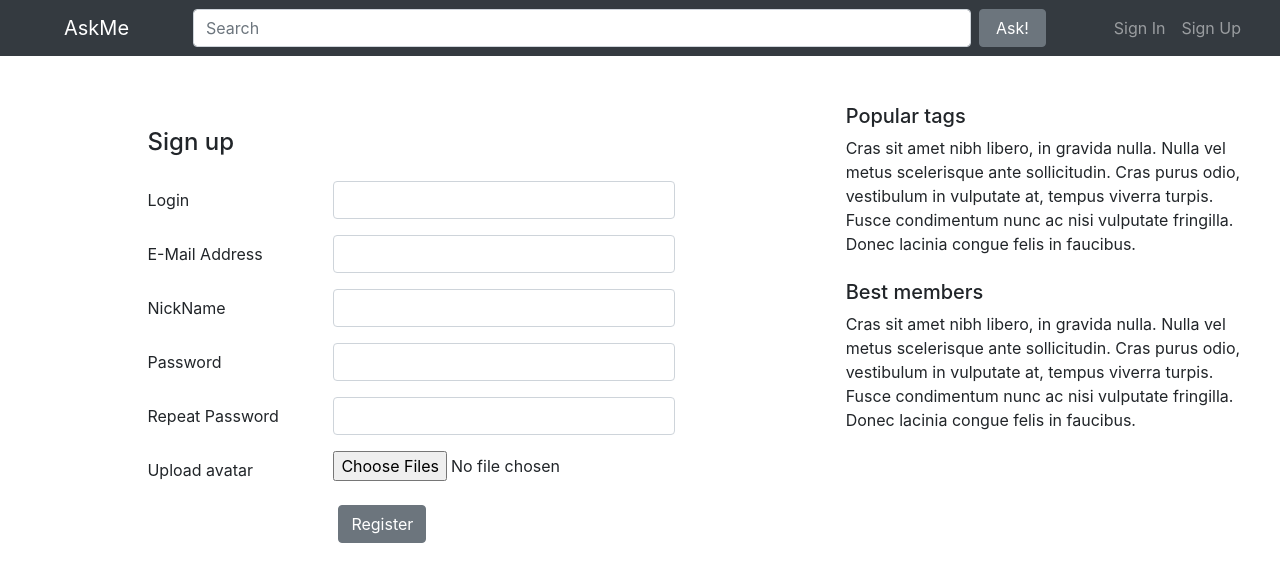
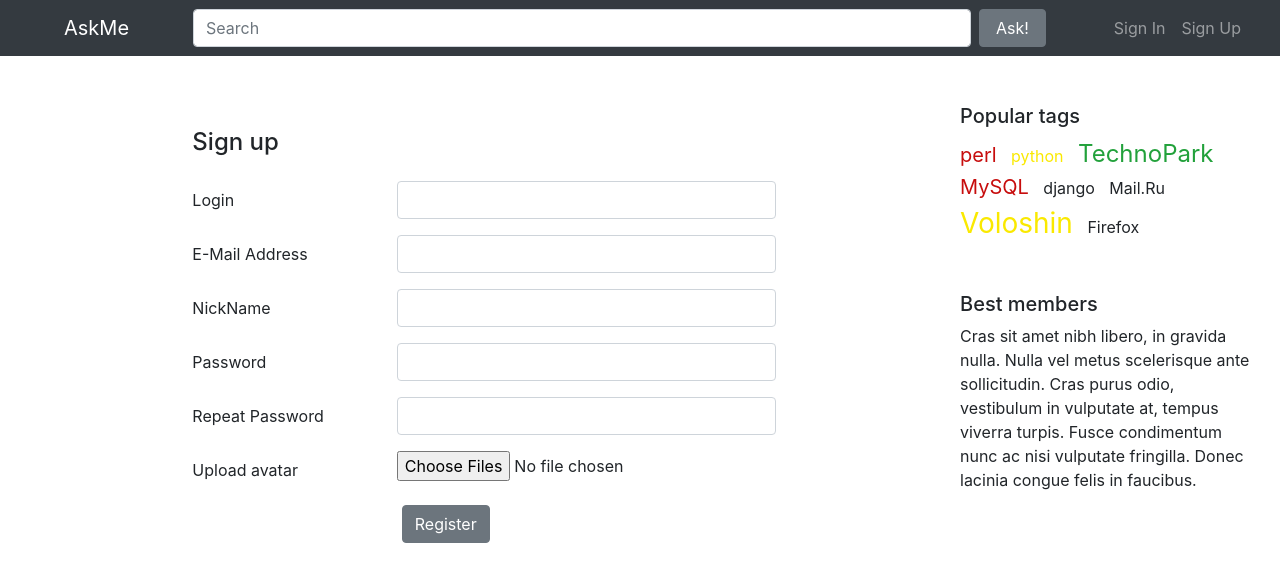
Before and after one commit to keithzetterstrom/AskMe, a Django app: page /AskMe/signup/ in a window 1280 px wide. Shown: the top 582 px of the page. Run offline with Django 3.2, Linux system fonts and the light colour scheme; some libraries are stand-ins or nearby versions.

Commit message:
Добавил тэги и зарефакторил код

```diff
--- a/static/css/tag_cloud.css
+++ b/static/css/tag_cloud.css
@@ -1,14 +1,25 @@
-.chip.chip-md {
-    height: 42px;
-    line-height: 42px;
-    border-radius: 21px;
-  }
-
-  .chip.chip-md .close {
-    height: 42px;
-    line-height: 42px;
-    border-radius: 21px;
-  }
-  .center {
-    text-align:center;
-  }
+.cloud {
+    display: inline;
+    list-style-type: none;
+    padding-inline-start: 0px;
+}
+.cloud li {
+    list-style: none;
+    display: inline;
+    padding-right: 10px;
+}
+.cloud li:nth-of-type(3n + 1) {
+    font-size: 1.25em;
+    color: #c70d0d;
+}
+.cloud li:nth-of-type(4n + 3) {
+    font-size: 1.5em;
+    color: #22a13b;
+}
+.cloud li:nth-of-type(5n - 3) {
+    font-size: 1.75em;
+    color: #fae900;
+}
+.cloud li:nth-of-type(6n - 4) {
+    font-size: 1em;
+}
--- a/templates/base_unauthorised.html
+++ b/templates/base_unauthorised.html
@@ -6,6 +6,7 @@
         <meta charset="utf-8">
         <title>AskMe project</title>
         <link rel="stylesheet" type="text/css" href="{% static '/css/bootstrap.min.css' %}">
+        <link rel="stylesheet" type="text/css" href="{% static '/css/tag_cloud.css' %}">
     </head>
 
     <body>
@@ -26,28 +27,31 @@
                 </li>
             </ul>
 	    </nav>
-
-	    <div class="row justify-content-end mt-5 mr-3">
-            <div class="col-sm-8 p-2 w-75 bd-highlight mt-5">
+        <div class="row mt-5 mx-3">
+            <div class="col-9 p-2 bd-highlight mt-5">
 		  	        {% block content %}
 		  	        {% endblock %}
             </div>
-	        <div class="col-sm-4 p-2 w-25 bd-highlight mt-5">
-	  	        <div class="media">
-		  	        <div class="media-body">
-			            <h5 class="mt-0">Popular tags</h5>
-                        Cras sit amet nibh libero, in gravida nulla. Nulla vel metus scelerisque ante sollicitudin. Cras purus odio, vestibulum in vulputate at, tempus viverra turpis. Fusce condimentum nunc ac nisi vulputate fringilla. Donec lacinia congue felis in faucibus.
-		  	        </div>
-		        </div>
-		        <div class="media mt-4">
+	        <div class="col-3 p-2 bd-highlight mt-5">
+                <h5 class="mt-0">Popular tags</h5>
+                <ul class="cloud">
+                    <li>perl</li>
+                    <li>python</li>
+                    <li>TechnoPark</li>
+                    <li>MySQL</li>
+                    <li>django</li>
+                    <li>Mail.Ru</li>
+                    <li>Voloshin</li>
+                    <li>Firefox</li>
+                </ul>
+		        <div class="media mt-5">
 		  	        <div class="media-body">
 			            <h5 class="mt-0">Best members</h5>
 			             Cras sit amet nibh libero, in gravida nulla. Nulla vel metus scelerisque ante sollicitudin. Cras purus odio, vestibulum in vulputate at, tempus viverra turpis. Fusce condimentum nunc ac nisi vulputate fringilla. Donec lacinia congue felis in faucibus.
 		  	        </div>
 		        </div>
 	        </div>
-	    </div>
-
+        </div>
         <script src="{% static '/js/jquery-3.4.1.slim.min.js' %}"></script>
         <script src="{% static '/js/bootstrap.bundle.min.js' %}"></script>
 
--- a/templates/signup.html
+++ b/templates/signup.html
@@ -1,40 +1,11 @@
 {% extends 'base_unauthorised.html' %}
 {% load static %}
 
-<link href="//maxcdn.bootstrapcdn.com/bootstrap/4.1.1/css/bootstrap.min.css" rel="stylesheet" id="bootstrap-css">
-<script src="//maxcdn.bootstrapcdn.com/bootstrap/4.1.1/js/bootstrap.min.js"></script>
-<script src="//cdnjs.cloudflare.com/ajax/libs/jquery/3.2.1/jquery.min.js"></script>
-<!------ Include the above in your HEAD tag ---------->
+{% block content %}
+    <div class="col-8 mx-auto">
+        <h4 class="my-4">Sign up</h4>
 
-<!doctype html>
-<html lang="en">
-<head>
-    <!-- Required meta tags -->
-    <meta charset="utf-8">
-    <meta name="viewport" content="width=device-width, initial-scale=1, shrink-to-fit=no">
-
-    <!-- Fonts -->
-    <link rel="dns-prefetch" href="https://fonts.gstatic.com">
-    <link href="https://fonts.googleapis.com/css?family=Raleway:300,400,600" rel="stylesheet" type="text/css">
-
-
-
-    <link rel="icon" href="Favicon.png">
-
-    <!-- Bootstrap CSS -->
-    <link rel="stylesheet" href="https://stackpath.bootstrapcdn.com/bootstrap/4.1.3/css/bootstrap.min.css">
-
-    <title>Laravel</title>
-</head>
-<body>
-
-
-<main class="my-form">
-    {% block content %}
-    <div class="col-8 mx-auto">
-        <h4 class="text-md-left my-4" style=";">Sign up</h4>
-
-        <form name="my-form" onsubmit="return validform()" action="success.php" method="post">
+        <form name="signup" onsubmit="return validform()" action="success.php" method="post">
             <div class="form-group row">
                 <label for="login" class="col-md-4 col-form-label text-md-left">Login</label>
                 <div class="col-md-8">
@@ -85,12 +56,4 @@
 
         </form>
     </div>
-    {% endblock %}
-
-</main>
-
-<script src="https://code.jquery.com/jquery-3.3.1.slim.min.js"></script>
-<script src="https://cdnjs.cloudflare.com/ajax/libs/popper.js/1.14.3/umd/popper.min.js"></script>
-<script src="https://stackpath.bootstrapcdn.com/bootstrap/4.1.3/js/bootstrap.min.js"></script>
-</body>
-</html>
+{% endblock %}
```
Also changed, not shown: static/css/signin.css (deleted, +0 -44 lines), static/css/signup.css (deleted, +0 -46 lines), templates/login.html (+5 -8 lines).
